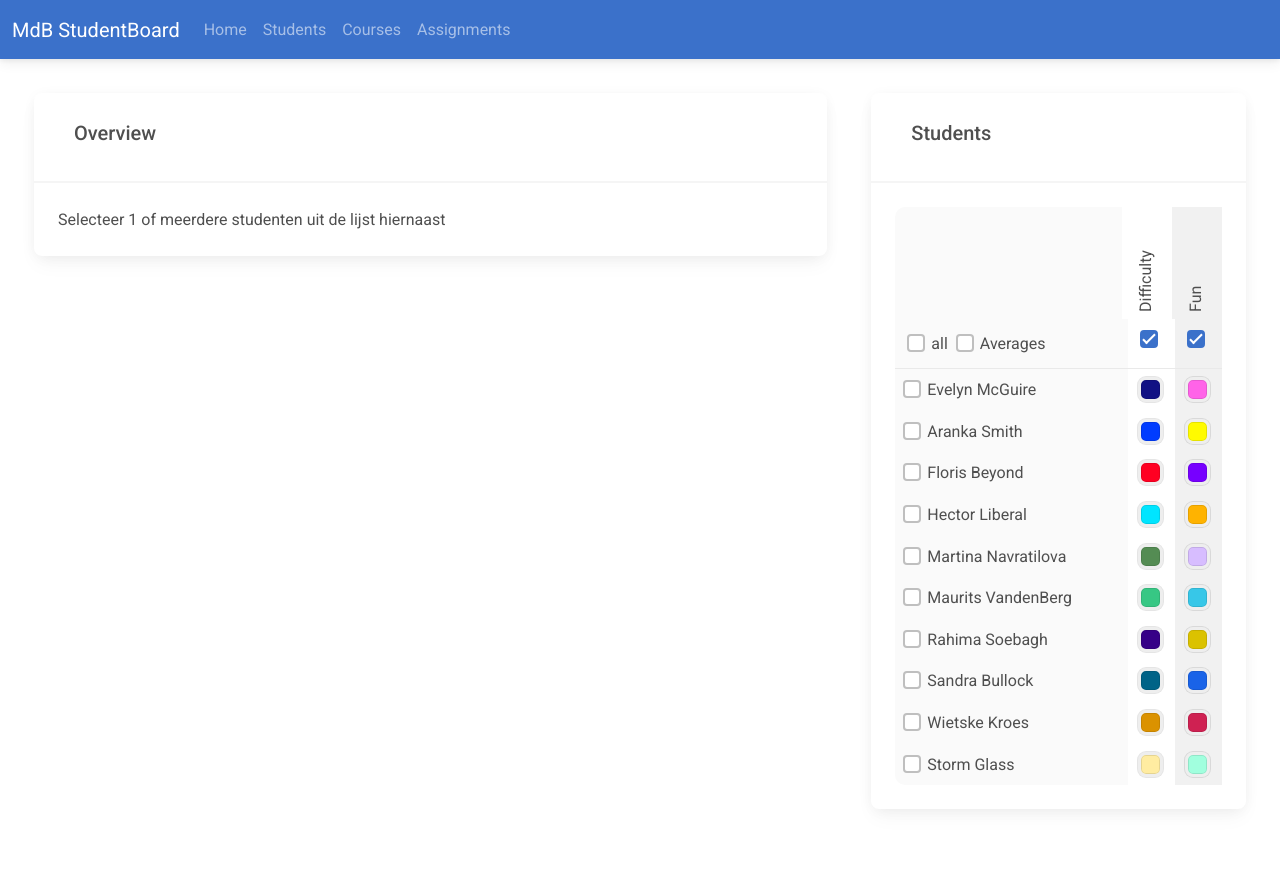
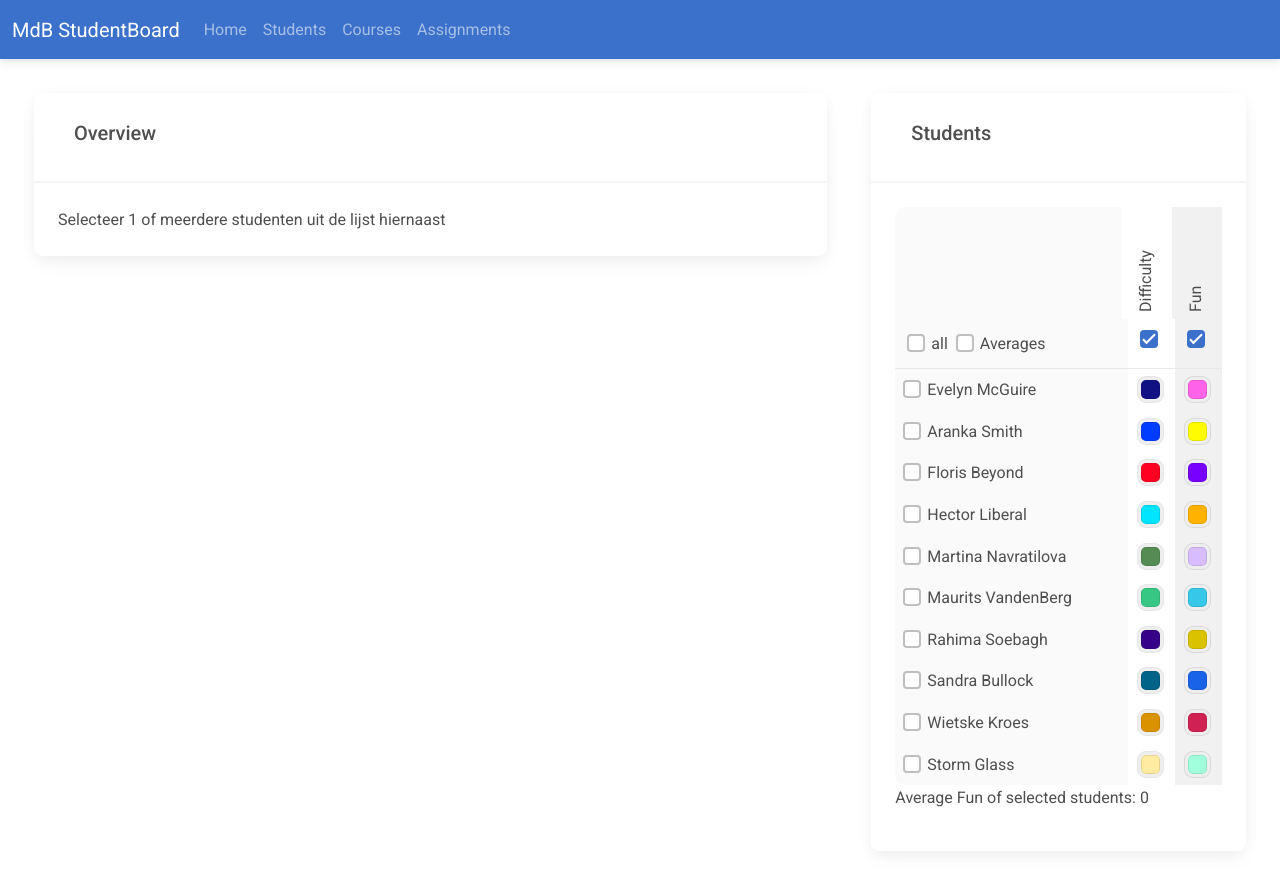
Before and after one commit to Wolk9/student_overview, a React (Create React App) app: page / in a window 1280 px wide. Before the commit the page ends 843 px from the top, so only its background shows below. Built offline with nearby package versions, Linux system fonts and the light colour scheme; data requests are answered from the project's data file.

Commit message:
Average displaying in graph

```diff
--- a/src/App.js
+++ b/src/App.js
@@ -19,6 +19,7 @@ import {
   toggleFunCheckBox,
   toggleAverageCheckBox,
   flushSelectedStudentsList,
+  setAvarageFunOfAllSelectedStudents,
 } from "../src/features/ui/uiSlice";
 import { editStudent } from "../src/features/students/studentSlice";
 import Overview from "./features/overview/Overview";
@@ -57,6 +58,16 @@ const App = () => {
   const isFunBoxChecked = useSelector((state) => state.ui.isFunBoxChecked);
   const isDifficultyBoxChecked = useSelector(
     (state) => state.ui.isDifficultyBoxChecked
+  );
+  const funNumbers = useSelector((state) => state.ui.funNumbers);
+  const sumOfFunNumbersOfAllSelectedStudents = useSelector(
+    (state) => state.ui.sumOfFunNumbersOfAllSelectedStudents
+  );
+  const avarageFunNumberPerStudent = useSelector(
+    (state) => state.ui.avarageFunNumberPerStudent
+  );
+  const avarageFunNumberOfAllSelectedStudents = useSelector(
+    (state) => state.ui.avarageFunNumberOfAllSelectedStudents
   );
 
   const [indexOfStudentToEdit, setIndexOfStudentToEdit] = useState();
@@ -348,6 +359,12 @@ const App = () => {
               isDifficultyBoxChecked={isDifficultyBoxChecked}
               selectedStudentsList={selectedStudentsList}
               editStudentCardDisplay={editStudentCardDisplay}
+              avarageFunNumberOfAllSelectedStudents={
+                avarageFunNumberOfAllSelectedStudents
+              }
+              setAvarageFunOfAllSelectedStudents={
+                setAvarageFunOfAllSelectedStudents
+              }
             />
           }></Route>
         <Route
@@ -389,6 +406,12 @@ const App = () => {
               isAverageBoxChecked={isAverageBoxChecked}
               selectedStudentsList={selectedStudentsList}
               editStudentCardDisplay={editStudentCardDisplay}
+              avarageFunNumberOfAllSelectedStudents={
+                avarageFunNumberOfAllSelectedStudents
+              }
+              setAvarageFunOfAllSelectedStudents={
+                setAvarageFunOfAllSelectedStudents
+              }
             />
           }
         />
--- a/src/features/overview/Overview.js
+++ b/src/features/overview/Overview.js
@@ -6,6 +6,7 @@ import "chart.js/auto";
 import {} from "../ui/uiSlice";
 import { StudentCard } from "../students/StudentCard";
 import { SelectorCard } from "./SelectorCard";
+import { useDispatch } from "react-redux";
 
 const Overview = ({
   courses,
@@ -47,7 +48,10 @@ const Overview = ({
   toggleFunCheckBox,
   flushSelectedStudentsList,
   toggleAllStudentsChecked,
+  avarageFunNumberOfAllSelectedStudents,
+  setAvarageFunOfAllSelectedStudents,
 }) => {
+  const dispatch = useDispatch();
   const options = {
     responsive: true,
     maintainAspectRatio: false,
@@ -63,6 +67,12 @@ const Overview = ({
         tension: 4,
         base: 1,
         postion: "right",
+      },
+      yAxis2: {
+        type: "linear",
+        display: false,
+        base: 0,
+        position: "left",
       },
     },
 
@@ -148,14 +158,17 @@ const Overview = ({
 
     const averageFunNumberPerStudent = divideArray(funNumbers, courses.length);
 
-    const avarageFunNumberOfAllSelectedStudents =
+    dispatch(
+      setAvarageFunOfAllSelectedStudents(
         Math.round(
           (sumOfFunNumbersOfAllSelectedStudents /
             selectedStudentsList.length /
             courses.length +
             Number.EPSILON) *
             100
-      ) / 100;
+        ) / 100
+      )
+    );
 
     console.log(
       "Collected funNumbers",
@@ -185,7 +198,8 @@ const Overview = ({
     return {
       type: "line",
       tension: 0,
-      pointStyle: "none",
+      pointStyle: "star",
+      radius: 5,
       order: 2,
       label: students
         .filter((x) => x.id === s)
@@ -195,6 +209,7 @@ const Overview = ({
           .map((a) => students.filter((x) => x.id === s))
           .map((x, index) => averageFunNumberPerStudent[index])
       ),
+      yAxisID: "yAxis2",
       backgroundColor: students
         .filter((x) => x.id === s)
         .map((x) => x.colorFun),
@@ -339,6 +354,9 @@ const Overview = ({
             handleDifficultyCheckBoxChange={handleDifficultyCheckBoxChange}
             handleFunCheckboxChange={handleFunCheckboxChange}
             isAverageBoxChecked={isAverageBoxChecked}
+            avarageFunNumberOfAllSelectedStudents={
+              avarageFunNumberOfAllSelectedStudents
+            }
           />
         </div>
       </div>
--- a/src/features/overview/SelectorCard.js
+++ b/src/features/overview/SelectorCard.js
@@ -13,6 +13,7 @@ export const SelectorCard = ({
   handleAverageBoxChange,
   handleDifficultyCheckBoxChange,
   handleFunCheckboxChange,
+  avarageFunNumberOfAllSelectedStudents,
 }) => {
   // console.log(
   //   isFunBoxChecked,
@@ -157,6 +158,10 @@ export const SelectorCard = ({
               </div>
             ))}
           </div>
+          <p>
+            Average Fun of selected students:{" "}
+            {avarageFunNumberOfAllSelectedStudents}
+          </p>
         </div>
       </div>
     </div>
--- a/src/features/ui/uiSlice.js
+++ b/src/features/ui/uiSlice.js
@@ -16,6 +16,10 @@ const uiSlice = createSlice({
       colorFun: "",
     },
     selectedStudentsList: [],
+    funNumbers: [],
+    sumOfFunNumbersOfAllSelectedStudents: 0,
+    averageFunNumberPerStudent: [],
+    avarageFunNumberOfAllSelectedStudents: 0,
     isFunColorPickerOpen: false,
     isDifficultyColorPickerOpen: false,
     isFunBoxChecked: true,
@@ -91,6 +95,9 @@ const uiSlice = createSlice({
     toggleAverageCheckBox(state, action) {
       state.isAverageBoxChecked = action.payload;
     },
+    setAvarageFunOfAllSelectedStudents(state, action) {
+      state.avarageFunNumberOfAllSelectedStudents = action.payload;
+    },
   },
 });
 
@@ -110,5 +117,6 @@ export const {
   flushSelectedStudentsList,
   toggleAllStudentsChecked,
   toggleAverageCheckBox,
+  setAvarageFunOfAllSelectedStudents,
 } = uiSlice.actions;
 export default uiSlice.reducer;
```
Lines whose indentation alone changed are shown as unchanged.
